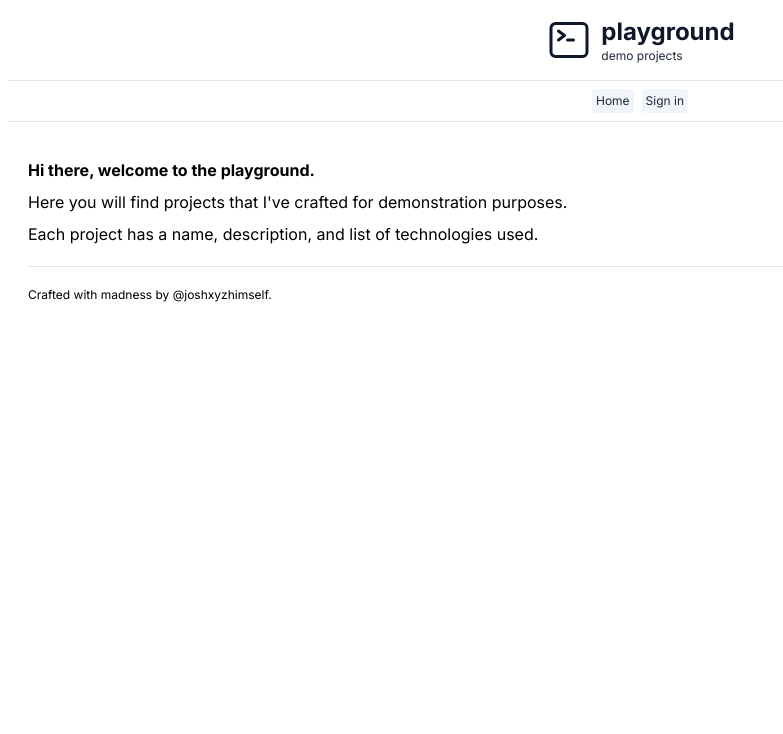
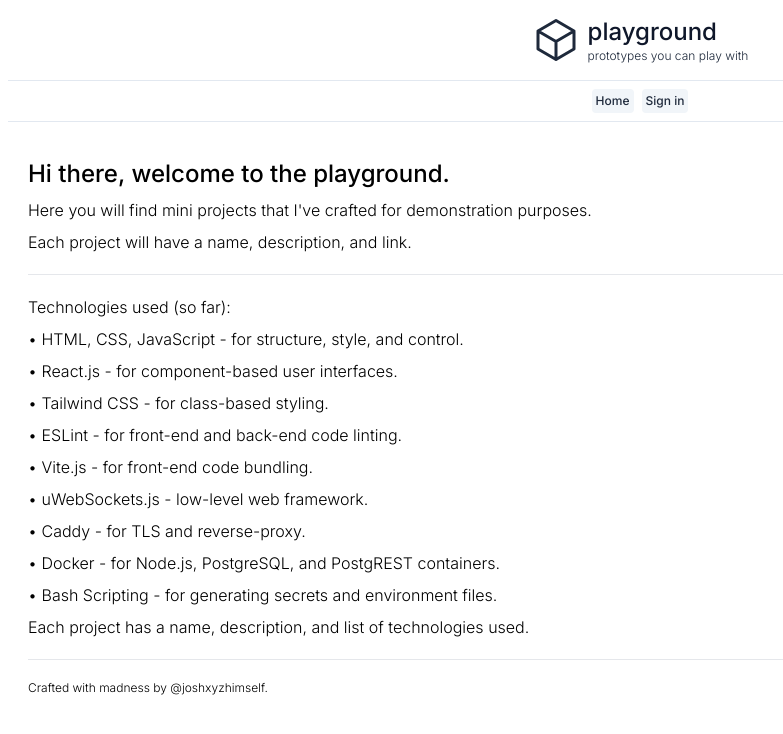
Before and after one commit to joshxyzhimself/playground, a React (Vite) app in the folder client/: page / in a window 1280 px wide. Shown: the top 734 px of the page, without its empty margins (0-783 px from the left). Built offline with nearby package versions, Linux system fonts and the light colour scheme.

Commit message:
update homepage

```diff
--- a/client/package.json
+++ b/client/package.json
@@ -18,8 +18,6 @@
     "@vitejs/plugin-react": "^3.0.1",
     "autoprefixer": "^10.4.8",
     "luxon": "^3.0.4",
-    "mime-types": "^2.1.35",
-    "node-fetch": "^3.2.10",
     "postcss": "^8.4.16",
     "react": "^18.2.0",
     "react-dom": "^18.2.0",
--- a/client/src/App.jsx
+++ b/client/src/App.jsx
@@ -63,15 +63,15 @@ const App = () => {
   return (
     <div className="App">
       <div className="m-4 flex flex-row justify-center items-center gap-2">
-        <svg className="h-12 w-12 text-slate-900" xmlns="http://www.w3.org/2000/svg" fill="none" viewBox="0 0 24 24" strokeWidth={1.5} stroke="currentColor" >
-          <path strokeLinecap="round" strokeLinejoin="round" d="M6.75 7.5l3 2.25-3 2.25m4.5 0h3m-9 8.25h13.5A2.25 2.25 0 0021 18V6a2.25 2.25 0 00-2.25-2.25H5.25A2.25 2.25 0 003 6v12a2.25 2.25 0 002.25 2.25z" />
+        <svg className="h-12 w-12 text-slate-800" xmlns="http://www.w3.org/2000/svg" fill="none" viewBox="0 0 24 24" strokeWidth={1.5} stroke="currentColor">
+          <path strokeLinecap="round" strokeLinejoin="round" d="M21 7.5l-9-5.25L3 7.5m18 0l-9 5.25m9-5.25v9l-9 5.25M3 7.5l9 5.25M3 7.5v9l9 5.25m0-9v9" />
         </svg>
         <div>
-          <div className="text-left text-2xl font-bold text-slate-900">
+          <div className="text-left text-2xl font-medium text-slate-900">
             playground
           </div>
-          <div className="text-left text-xs font-normal text-slate-800">
-            demo projects
+          <div className="text-left text-xs font-light text-slate-800">
+            prototypes you can play with
           </div>
         </div>
       </div>
--- a/client/src/components/Navigation.css
+++ b/client/src/components/Navigation.css
@@ -1,6 +1,6 @@
 .navigation-button {
   @apply p-1 bg-slate-100 rounded outline-none cursor-pointer;
-  @apply text-left text-xs font-normal text-slate-800;
+  @apply text-left text-xs font-medium text-slate-800;
 }
 .navigation-button:hover {
   @apply bg-slate-200 ;
--- a/client/src/pages/Home.jsx
+++ b/client/src/pages/Home.jsx
@@ -9,19 +9,55 @@ export const Home = () => {
   return (
     <div style={{ padding: 8 }}>
       <div className="p-4">
-        <div className="p-1 text-left text-base font-bold">
+        <div className="p-1 text-left text-2xl font-medium">
           Hi there, welcome to the playground.
         </div>
-        <div className="p-1 text-left text-base font-normal">
-          Here you will find projects that I&apos;ve crafted for demonstration purposes.
+        <div className="p-1 text-left text-base font-light">
+          Here you will find mini projects that I&apos;ve crafted for demonstration purposes.
         </div>
-        <div className="p-1 text-left text-base font-normal">
+        <div className="p-1 text-left text-base font-light">
+          Each project will have a name, description, and link.
+        </div>
+        <div className="px-1 py-4">
+          <hr />
+        </div>
+        <div className="p-1 text-left text-base font-light">
+          Technologies used (so far):
+        </div>
+        <div className="p-1 text-left text-base font-light">
+          &bull; HTML, CSS, JavaScript - for structure, style, and control.
+        </div>
+        <div className="p-1 text-left text-base font-light">
+          &bull; React.js - for component-based user interfaces.
+        </div>
+        <div className="p-1 text-left text-base font-light">
+          &bull; Tailwind CSS - for class-based styling.
+        </div>
+        <div className="p-1 text-left text-base font-light">
+          &bull; ESLint - for front-end and back-end code linting.
+        </div>
+        <div className="p-1 text-left text-base font-light">
+          &bull; Vite.js - for front-end code bundling.
+        </div>
+        <div className="p-1 text-left text-base font-light">
+          &bull; uWebSockets.js - low-level web framework.
+        </div>
+        <div className="p-1 text-left text-base font-light">
+          &bull; Caddy - for TLS and reverse-proxy.
+        </div>
+        <div className="p-1 text-left text-base font-light">
+          &bull; Docker - for Node.js, PostgreSQL, and PostgREST containers.
+        </div>
+        <div className="p-1 text-left text-base font-light">
+          &bull; Bash Scripting - for generating secrets and environment files.
+        </div>
+        <div className="p-1 text-left text-base font-light">
           Each project has a name, description, and list of technologies used.
         </div>
         <div className="px-1 py-4">
           <hr />
         </div>
-        <div className="p-1 text-left text-xs font-normal">
+        <div className="p-1 text-left text-xs font-light">
           Crafted with madness by @joshxyzhimself.
         </div>
       </div>
```
Also changed, not shown: 1 other file (tests, documents, lock files or other folders).
